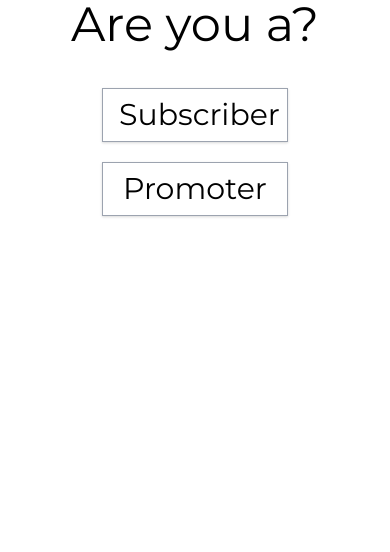
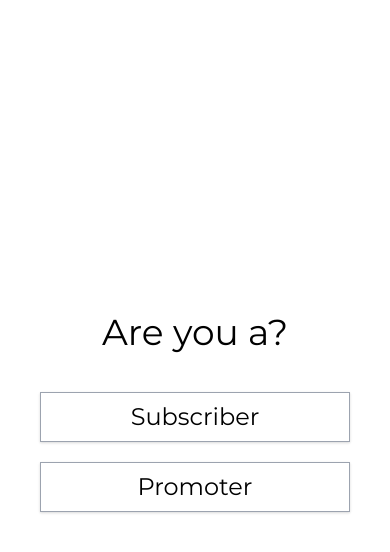
Before and after one commit to SERVSEC-NaN/Rewards-UI, a Next.js app: page /chooseusertype in a window 390 px wide. Shown: the top 552 px of the page. Built offline with nearby package versions, Linux system fonts and the light colour scheme.

Commit message:
style: works on every devices

```diff
--- a/components/layout.tsx
+++ b/components/layout.tsx
@@ -2,7 +2,7 @@ import * as React from 'react'
 
 export default function Layout ({ children }) {
   return (
-    <main>
+    <main className="flex h-screen">
       <div className='mx-10 text-center'>
         {children}
       </div>
--- a/pages/admin.tsx
+++ b/pages/admin.tsx
@@ -19,10 +19,10 @@ export default function Admin() {
         Admin page
       </p>
 
-      <div className="w-full max-w-md mx-auto">
+      <div className="w-full max-w-xl mx-auto">
       <form>
         <input
-          className="mb-5 py-3 text-center border border-gray-400 rounded shadow"
+          className="w-full mb-5 py-3 text-center border border-gray-400 rounded shadow"
           style={{
             fontFamily: `Montserrat`
           }}
@@ -33,9 +33,8 @@ export default function Admin() {
         />
 
         <input
-          className="py-3 text-center border border-gray-400 rounded shadow"
+          className="w-full py-3 text-center border border-gray-400 rounded shadow"
           style={{
-            width: `80%`,
             fontFamily: `Montserrat`
           }}
           type='password'
--- a/pages/chooseusertype.tsx
+++ b/pages/chooseusertype.tsx
@@ -5,21 +5,9 @@ import Layout from '../components/layout'
 export default function ChooseUserType(){
   return (
     <Layout>
-      <h1 className="text-5xl mb-10">Are you a?</h1>
-      <button
-        className={styles.button + " py-2 px-4 mb-5 text-3xl border border-gray-400 shadow"}
-        style={{
-          width: `60%`,
-          outline: `none`
-        }}
-      >Subscriber</button>
-      <button
-        className={styles.button + " py-2 px-4 mb-5 text-3xl border border-gray-400 shadow"}
-        style={{
-          width: `60%`,
-          outline: `none`
-        }}
-      >Promoter</button>
+      <h1 className="text-4xl md:text-5xl mb-10">Are you a?</h1>
+      <button className={styles.button + " w-full py-2 px-4 mb-5 text-2xl md:text-3xl border border-gray-400 shadow"}>Subscriber</button>
+      <button className={styles.button + " w-full py-2 px-4 mb-5 text-2xl md:text-3xl border border-gray-400 shadow"}>Promoter</button>
     </Layout>
   )
 }
--- a/pages/userlogin.tsx
+++ b/pages/userlogin.tsx
@@ -18,6 +18,8 @@ export default function UserLogin() {
       <h3 className="text-gray mb-10 text-xl">
         Your attention is valueable
       </h3>
+
+      <form>
         <input
           className="w-full py-3 text-center border border-gray-400 rounded shadow"
           style={{
@@ -37,6 +39,7 @@ export default function UserLogin() {
             LOGIN
           </button>
         </Link>
+      </form>
     </Layout>
   )
 }
--- a/styles/global.css
+++ b/styles/global.css
@@ -37,7 +37,6 @@ body {
 }
 
 main {
-  height: 100vh;
   flex-direction: column;
   -webkit-box-pack: justify;
   justify-content: center;
@@ -48,3 +47,7 @@ main {
 input {
   outline: none;
 }
+
+button {
+  outline: none;
+}
```
Lines whose indentation alone changed are shown as unchanged.
